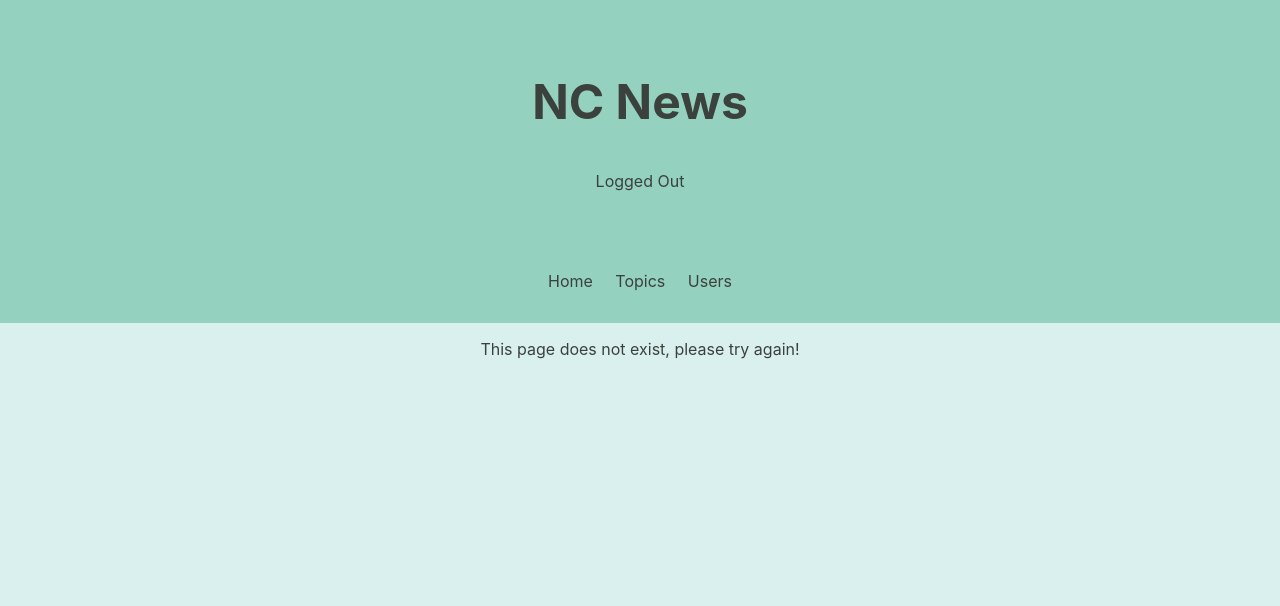
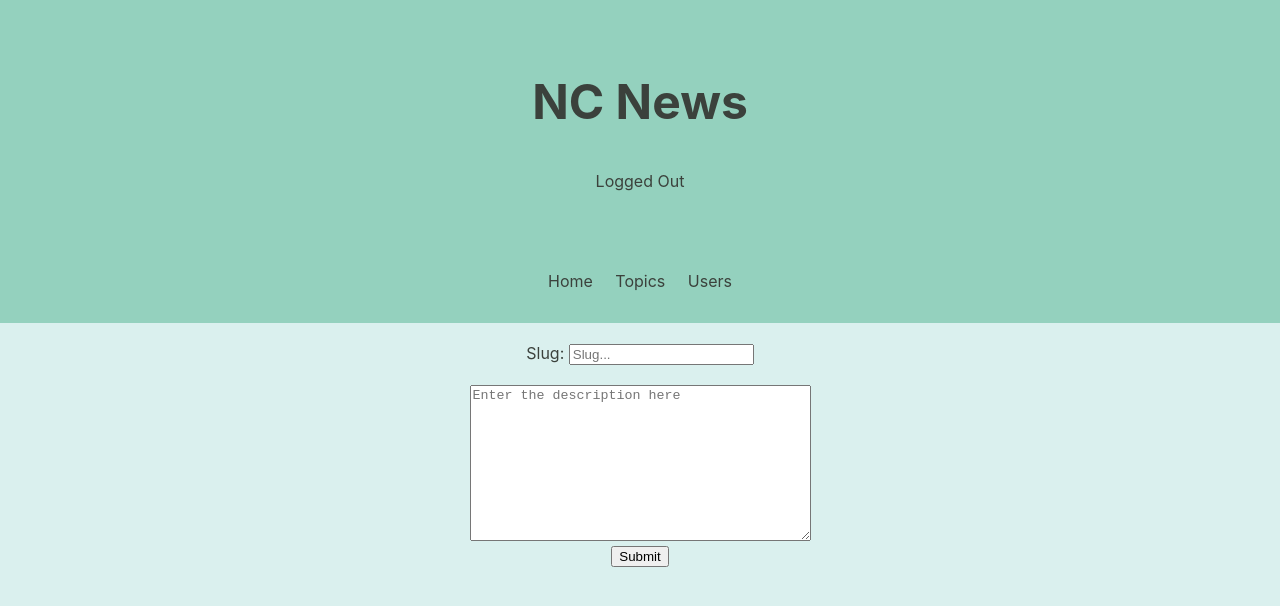
Before and after one commit to Sam-C-F/nc-news, a React (Create React App) app: page /topics/add in a window 1280 px wide. Shown: the top 606 px of the page. Built offline with nearby package versions, Linux system fonts and the light colour scheme.

Commit message:
added add topic functionality

```diff
--- a/src/App.js
+++ b/src/App.js
@@ -2,6 +2,7 @@ import { Route, Routes } from "react-router-dom";
 import "./App.css";
 import Header from "./Components/Header";
 import Navbar from "./Components/Navbar";
+import AddTopic from "./Pages/AddTopic";
 import AllTopics from "./Pages/AllTopics";
 import AllUsers from "./Pages/AllUsers";
 import ArticleById from "./Pages/ArticleById";
@@ -23,6 +24,7 @@ function App() {
         <Route path="/articles/:article_id" element={<ArticleById />} />
         <Route path="/topics" element={<AllTopics />} />
         <Route path="/users" element={<AllUsers />} />
+        <Route path="/topics/add" element={<AddTopic />} />
         <Route path="/*" element={<Display404 />} />
       </Routes>
     </div>
--- /dev/null
+++ b/src/Pages/AddTopic.jsx
@@ -0,0 +1,86 @@
+import { useState } from "react";
+import { useNavigate } from "react-router-dom";
+import { postTopic } from "../utils/api";
+
+export default function AddTopic() {
+  const navigate = useNavigate();
+  const [newTopic, setNewTopic] = useState({
+    slug: "",
+    description: "",
+  });
+  const [isError, setIsError] = useState("");
+  const [isLoading, setIsLoading] = useState(false);
+
+  const handleOnSubmit = (e) => {
+    e.preventDefault();
+    setIsLoading(true);
+    postTopic(newTopic)
+      .then(({ comment }) => {
+        setNewTopic({
+          slug: "",
+          description: "",
+        });
+        setIsLoading(false);
+        navigate("/topics");
+      })
+      .catch((err) => {
+        console.log(err);
+        setIsLoading(false);
+        setIsError(err.response.data.msg);
+        setTimeout(() => {
+          setIsError("");
+          setNewTopic({
+            slug: "",
+            description: "",
+          });
+        }, 1000);
+      });
+  };
+
+  if (isLoading) {
+    return <p>Loading</p>;
+  }
+
+  const handleOnChange = (e) => {
+    setNewTopic((previousObject) => {
+      const newObject = { ...previousObject };
+      newObject[e.target.id] = e.target.value;
+      return newObject;
+    });
+  };
+
+  return isError ? (
+    <h1>{isError}</h1>
+  ) : (
+    <form onSubmit={(e) => handleOnSubmit(e)}>
+      <br />
+      <label htmlFor="slug">Slug: </label>
+      <input
+        type="text"
+        id="slug"
+        placeholder="Slug..."
+        value={newTopic.slug}
+        onChange={(e) => {
+          handleOnChange(e);
+        }}
+        required
+      />{" "}
+      <br />
+      <br />
+      <label htmlFor="description"></label>
+      <textarea
+        id="description"
+        cols="40"
+        rows="10"
+        placeholder="Enter the description here"
+        value={newTopic.description}
+        onChange={(e) => {
+          handleOnChange(e);
+        }}
+        required
+      ></textarea>
+      <br />
+      <button type="submit">Submit</button>
+    </form>
+  );
+}
--- /dev/null
+++ b/src/Pages/AllTopics.css
@@ -0,0 +1,13 @@
+.add__topic {
+  list-style: none;
+  width: 80%;
+  height: auto;
+  text-align: center;
+  border: 0.3vw;
+  padding: 0.5rem;
+
+  border-radius: 15%;
+  border-radius: 0.5rem;
+  margin: 0.5vw;
+  background: #9db5b2;
+}
--- a/src/Pages/AllTopics.jsx
+++ b/src/Pages/AllTopics.jsx
@@ -1,6 +1,8 @@
 import { useEffect, useState } from "react";
+import { Link } from "react-router-dom";
 import TopicCard from "../Components/TopicCard";
 import { getTopics } from "../utils/api";
+import "./AllTopics.css";
 
 export default function AllTopics() {
   const [topics, setTopics] = useState({});
@@ -21,6 +23,9 @@ export default function AllTopics() {
   return (
     <section>
       <ul className="all__topics">
+        <Link to="/topics/add" className="link_class">
+          <p className="add__topic">Add New Topic</p>
+        </Link>
         {topics.map((topic) => {
           return <TopicCard topic={topic} key={topic.slug} />;
         })}
--- a/src/utils/api.js
+++ b/src/utils/api.js
@@ -47,6 +47,11 @@ export const getTopics = async () => {
   return data;
 };
 
+export const postTopic = async (reqBody) => {
+  const { data } = await newsApi.post("/topics", reqBody);
+  return data;
+};
+
 export const getUsers = async () => {
   const { data } = await newsApi.get(`/users`);
   return data;
```
